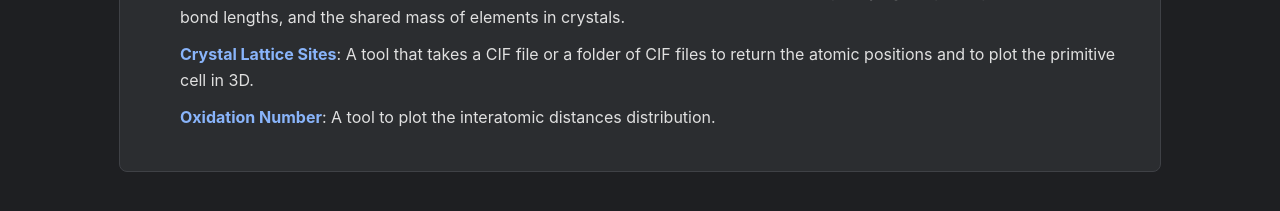
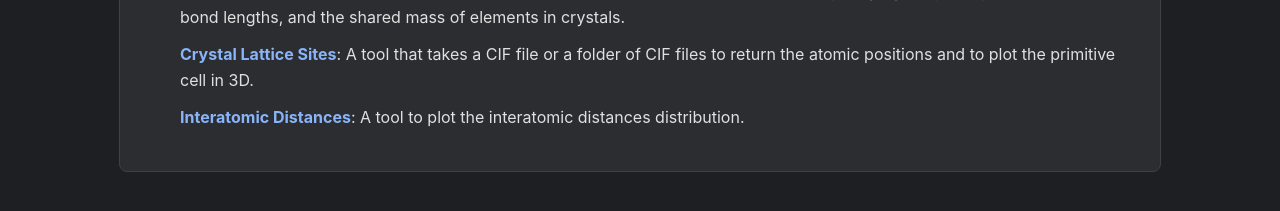
Before and after one commit to MuathHamidi/muath.hamidi, a Jekyll site: the page built from apps.md, in a window 1280 px wide. Shown: the part 369-580 px from the top of the page. Built offline with Jekyll 4.4.1, drawn with Linux system fonts in a browser that asks for light colours.

Commit message:
Update apps.md

```diff
--- a/apps.md
+++ b/apps.md
@@ -11,4 +11,4 @@ Here you can find a collection of web tools I have created.
 - **[Oxidation Number](./apps/oxidation_number.html)**: A tool to assign oxidation numbers to elements in any formula.
 - **[Bonds Counter](./apps/bonds_counter.html)**: A tool that takes a CIF file or a folder of CIF files to count the bonds, specifying the participant elements, bond lengths, and the shared mass of elements in crystals.
 - **[Crystal Lattice Sites](./apps/crystal_lattice_sites.html)**: A tool that takes a CIF file or a folder of CIF files to return the atomic positions and to plot the primitive cell in 3D.
-- **[Oxidation Number](./apps/interatomic_distances.html)**: A tool to plot the interatomic distances distribution.
+- **[Interatomic Distances](./apps/interatomic_distances.html)**: A tool to plot the interatomic distances distribution.
```
